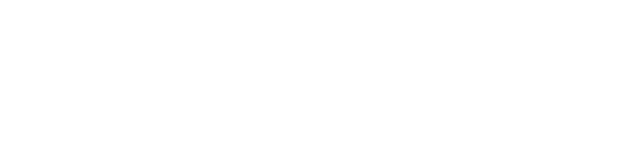
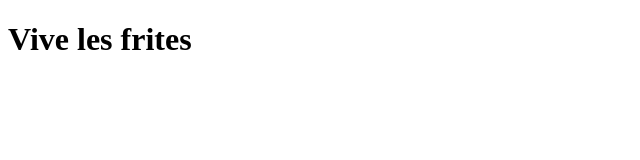
Before and after one commit to zackpathou/TP_github, a plain HTML site: page index.html in a window 1280 px wide. Shown: the whole page, without its empty margins (0-640 px from the left). Drawn offline with Linux system fonts and the light colour scheme.

Commit message:
3eme commit

```diff
--- a/index.html
+++ b/index.html
@@ -3,6 +3,7 @@
 <head>
   <meta charset="UTF-8">
   <title>j'aime les frites</title>
+  <h1>Vive les frites</h1>
 </head>
 <body>
 
```
